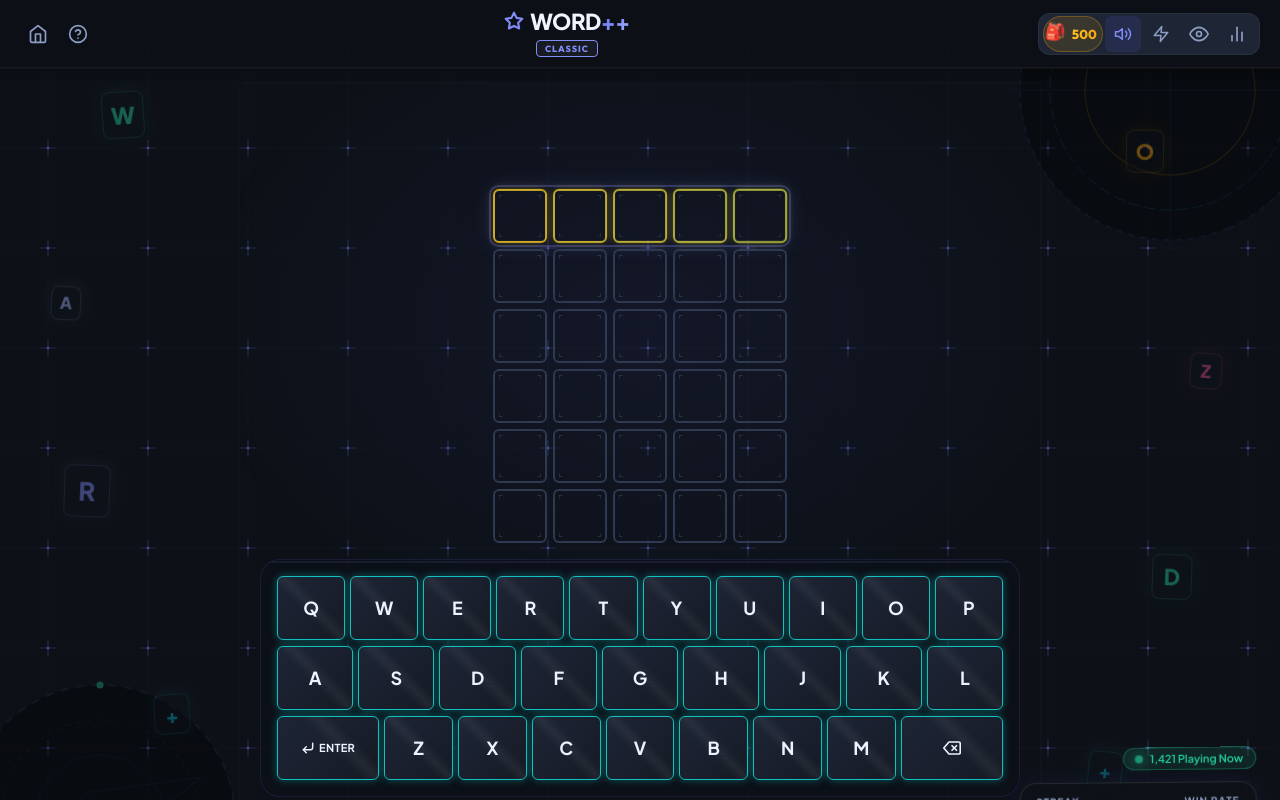
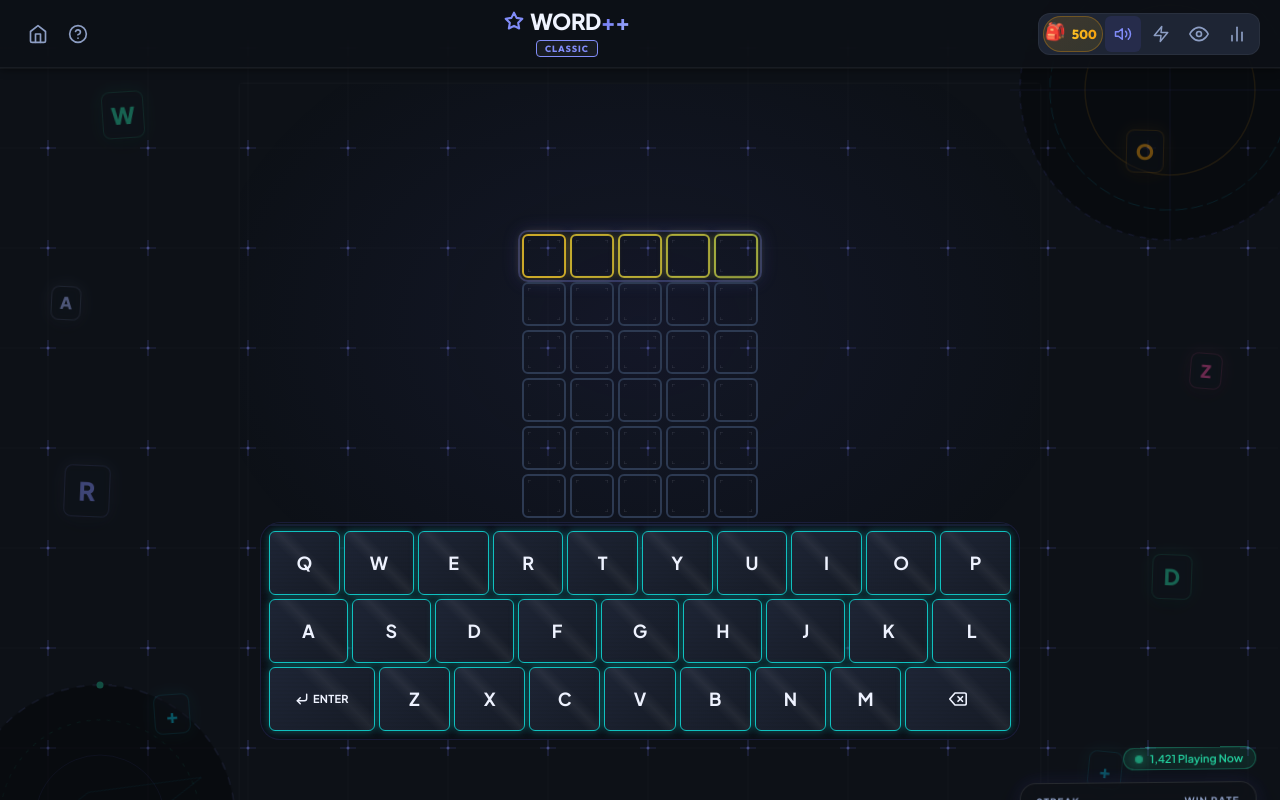
Before and after one commit to bopvinh/Xapxam, a React (Vite) app: page / in a window 1280 px wide. Both pictures are taken after a click on the button 387 px from the left and 378 px from the top of the page. Built offline with nearby package versions, Linux system fonts and the light colour scheme.

Commit message:
fix(ui): compact game board tiles and keyboard for strict zero-scroll fit

```diff
--- a/src/styles/global.css
+++ b/src/styles/global.css
@@ -961,29 +961,29 @@ button:focus-visible {
 .game-board-container {
   display: flex;
   justify-content: center;
-  margin: var(--space-3) 0;
+  margin: 0;
 }
 
 .game-board {
   display: flex;
   flex-direction: column;
-  gap: 6px;
+  gap: 4px;
 }
 
 .board-row {
   display: flex;
-  gap: 6px;
+  gap: 4px;
 }
 
 .board-cell {
-  width: 54px;
-  height: 54px;
+  width: 44px;
+  height: 44px;
   border: 2px solid var(--empty-border);
   display: flex;
   align-items: center;
   justify-content: center;
   font-family: var(--font-display);
-  font-size: 24px;
+  font-size: 20px;
   font-weight: 800;
   text-transform: uppercase;
   border-radius: var(--radius-sm);
@@ -1031,19 +1031,19 @@ button:focus-visible {
 .keyboard-container {
   display: flex;
   flex-direction: column;
-  gap: 6px;
+  gap: 4px;
   width: 100%;
-  margin-top: var(--space-4);
+  margin-top: 8px;
 }
 
 .keyboard-row {
   display: flex;
   justify-content: center;
-  gap: 5px;
+  gap: 4px;
 }
 
 .key-btn {
-  height: 50px;
+  height: 42px;
   flex: 1;
   background: var(--bg-elevated);
   border: var(--border-subtle);
@@ -3385,7 +3385,7 @@ button:focus-visible {
 /* ── Tactical Keyboard Enhancements (Change #3) ───────────────── */
 .keyboard-container {
   position: relative;
-  padding: 16px;
+  padding: 8px;
   width: 95%;
   max-width: 900px;
   margin: 0 auto;
```
Also changed, not shown: 1 other file (tests, documents, lock files or other folders).
